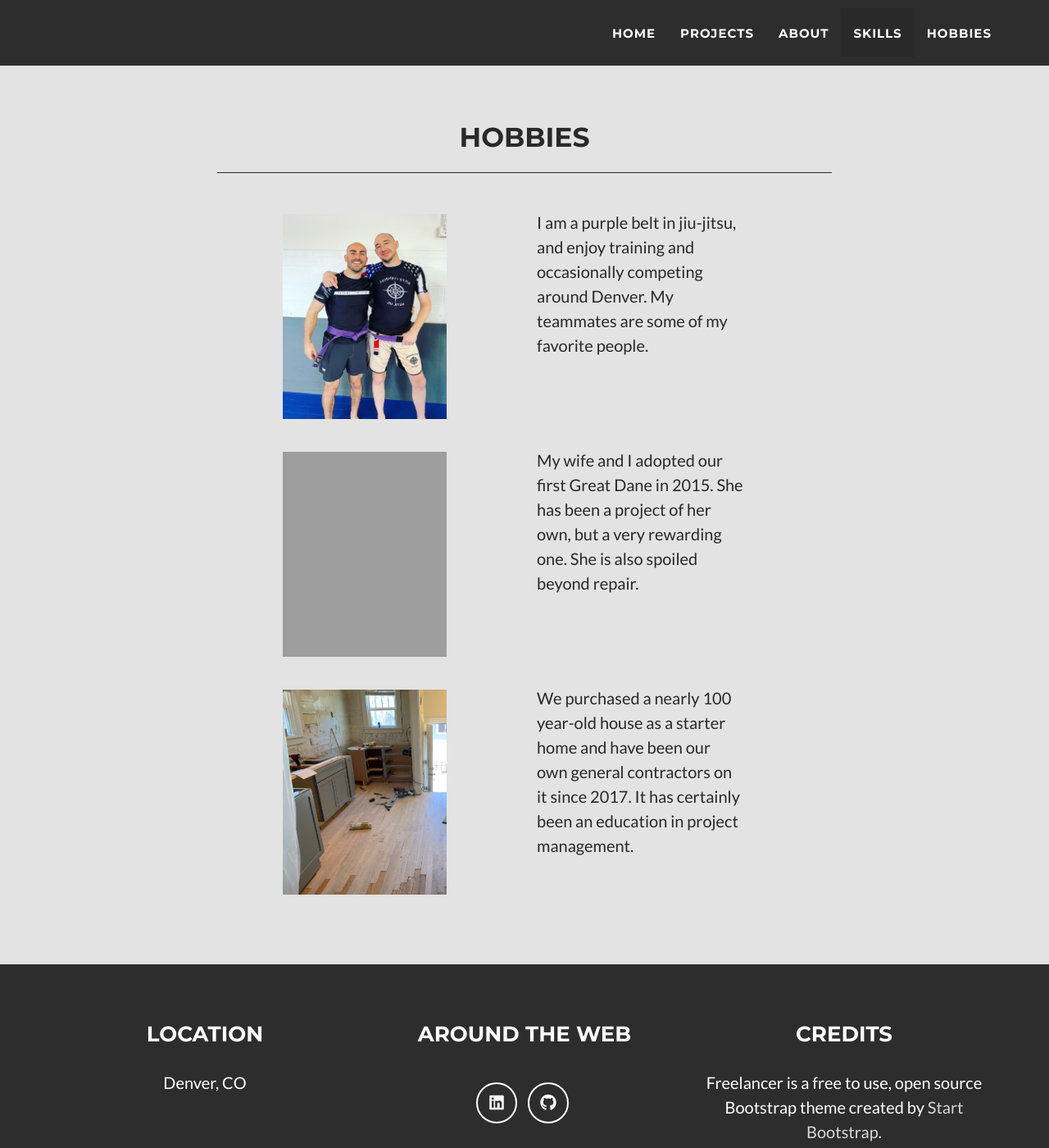
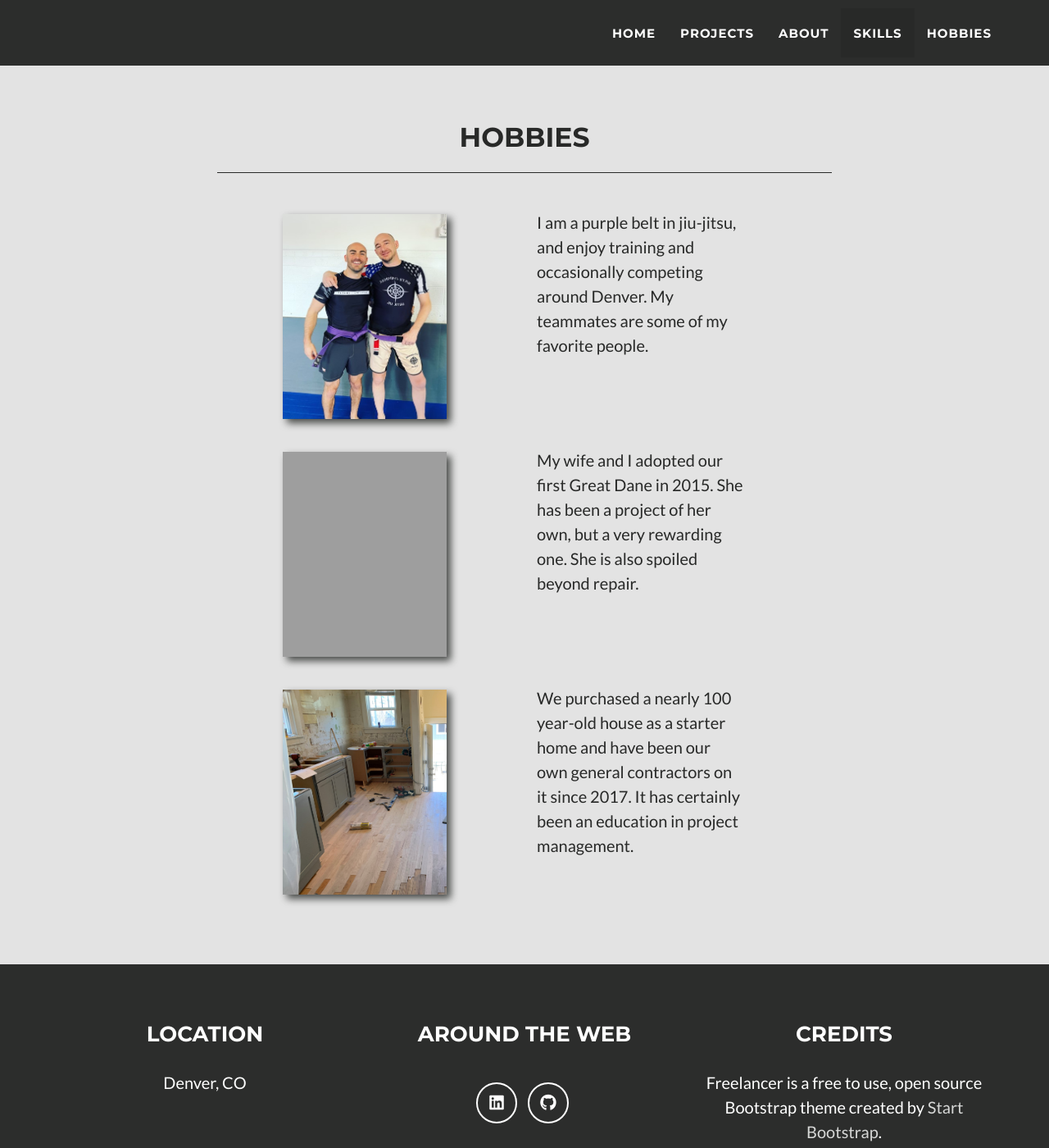
Before and after one commit to brf217/brf217.github.io, a Jekyll site: the page built from _posts/2014-07-18-project-1.markdown, in a window 1280 px wide and 1400 px high, scrolled down 2347 px. Shown: the whole window at 82% size. Built offline with Jekyll 4.4.1, drawn with Linux system fonts in a browser that asks for light colours; grey boxes are pictures that could not be loaded.

Commit message:
Update main.css

```diff
--- a/_includes/css/main.css
+++ b/_includes/css/main.css
@@ -521,4 +521,5 @@ footer .footer-below {
 .hobby_img {
     margin-top: 20px;
     margin-bottom: 20px;
+    filter: drop-shadow(5px 5px 5px #474947);
 }
```
